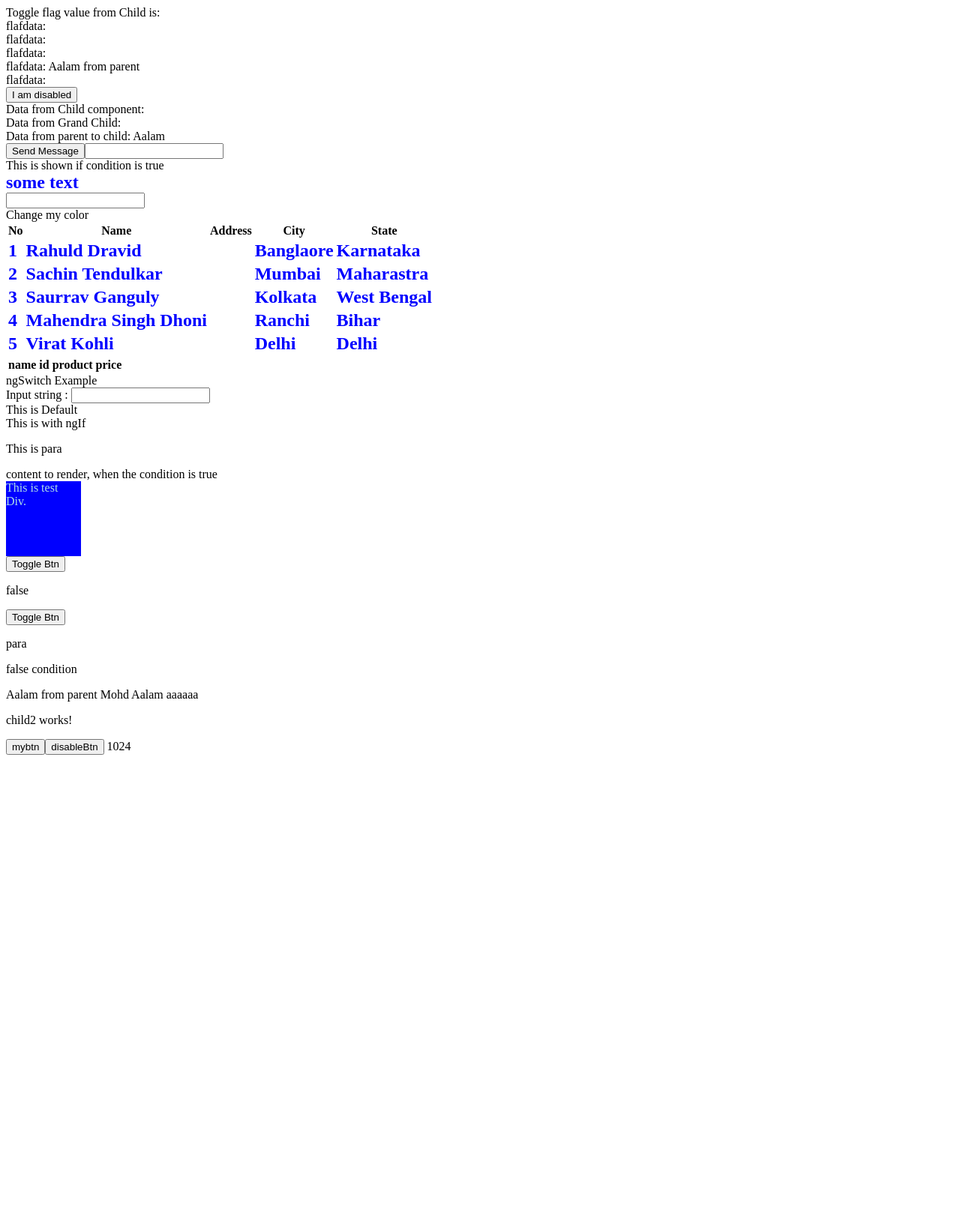
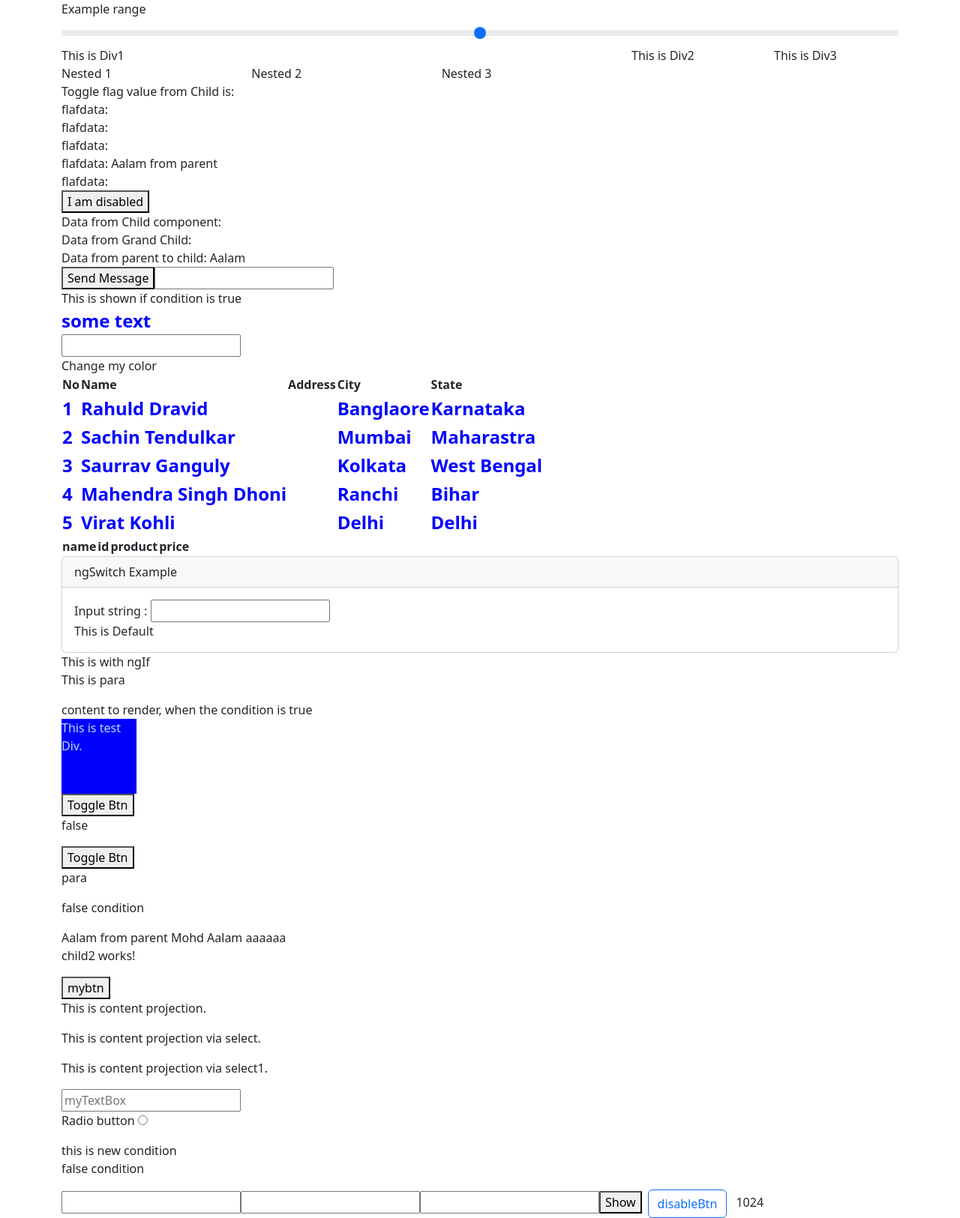
Before and after one commit to Mohdaalam1522/angular-ux, an Angular app: page / in a window 1280 px wide. Shown: the whole page at 75% size. Before the commit the page ends 1015 px from the top, so only its background shows below. Built offline with nearby package versions, Linux system fonts and the light colour scheme.

Commit message:
Ng-content

```diff
--- a/angular.json
+++ b/angular.json
@@ -25,9 +25,12 @@
               "src/assets"
             ],
             "styles": [
-              "src/styles.css"
+              "src/styles.css",
+              "./node_modules/bootstrap/dist/css/bootstrap.min.css"
             ],
-            "scripts": []
+            "scripts": [
+              "./node_modules/bootstrap/dist/js/bootstrap.bundle.min.js"
+            ]
           },
           "configurations": {
             "production": {
--- a/package.json
+++ b/package.json
@@ -18,6 +18,7 @@
     "@angular/platform-browser": "^16.1.0",
     "@angular/platform-browser-dynamic": "^16.1.0",
     "@angular/router": "^16.1.0",
+    "bootstrap": "^5.3.0",
     "rxjs": "~7.8.0",
     "tslib": "^2.3.0",
     "zone.js": "~0.13.0"
--- a/src/app/app.component.html
+++ b/src/app/app.component.html
@@ -1,4 +1,18 @@
 
+<div class="container">
+    <label for="customRange1" class="form-label">Example range</label>
+<input type="range" class="form-range" id="customRange1">
+<div class="row">
+    <div class="col-sm-6 col-md-8">This is Div1
+        <div class="row">
+            <div class="col-md-4">Nested 1</div>
+            <div class="col-md-4">Nested 2</div>
+            <div class="col-md-4">Nested 3</div>
+        </div>
+    </div>
+    <div class="col-sm-6 col-md-2">This is Div2</div>
+    <div class="col-sm-6 col-md-2">This is Div3</div>
+</div>
 <div>Toggle flag value from Child is: {{myToggleFlagFromChild}}</div>
 <div> flafdata: {{myToggleflagdata}}</div>
 <div> flafdata: {{myToggleflag}}</div>
@@ -10,5 +24,6 @@
 <div>Data from Child component: {{dataFromParent | json}}</div>
 <div>Data from Grand Child: {{myGrandChildData}}</div>
 <app-my-child [parent]="myName"[child]="childName" [mychild]="myParent" (myCustomersData)="myChildData($event)"  (myToggleFlag)="toggleData($event)" (mybuttonflag)="data($event)" (myText)="text($event)" (myCustomersName)="class($event)" (myChildParent) ="parentData($event)" (myChildOut)="datachild($event)" (dataFromGrandChild)="grandChildData($event)"></app-my-child>
-<button [disabled]="myGrandChildData"> disableBtn</button>
+<button [disabled]="myGrandChildData" class="btn btn-outline-primary mx-2"> disableBtn</button>
 {{ 2 | pipe:10 }}
+</div>
--- a/src/app/app.component.ts
+++ b/src/app/app.component.ts
@@ -25,6 +25,10 @@ export class AppComponent {
     this.dataFromParent = msg;
   }
 
+  constructor() {
+    console.log("AppComponent:Contructed");
+  }
+
   toggleData(toggleFlag: boolean) {
     this.myToggleFlagFromChild = toggleFlag
   }
@@ -49,5 +53,37 @@ export class AppComponent {
     this.myGrandChildData = msgFromGChild;
   }
 
+  ngOnChanges() {
+    console.log("AppComponent:ngOnChanges");
+  }
+
+  ngOnInit() {
+    console.log("AppComponent:ngOnInit");
+  }
+
+  ngDoCheck() {
+    console.log("AppComponent:DoCheck");
+  }
+
+  ngAfterContentInit() {
+    console.log("AppComponent:ngAfterContentInit");
+  }
+
+  ngAfterContentChecked() {
+    console.log("AppComponent:AfterContentChecked");
+  }
+
+  ngAfterViewInit() {
+    console.log("AppComponent:AfterViewInit");
+  }
+
+  ngAfterViewChecked() {
+    console.log("AppComponent:AfterViewChecked");
+  }
+
+  ngOnDestroy() {
+    console.log("AppComponent:ngOnDestroy");
+  }
+
 
 }
--- a/src/app/app.module.ts
+++ b/src/app/app.module.ts
@@ -7,14 +7,15 @@ import { FormsModule } from '@angular/forms';
 import { Child2Component } from './child2/child2.component';
 import { GrandchildComponent } from './grandchild/grandchild.component';
 import { PipePipe } from './pipe.pipe';
-
+import { FlyingHeroesPipe } from './flying-heroes.pipe';
 @NgModule({
   declarations: [
     AppComponent,
     MyChildComponent,
     Child2Component,
     GrandchildComponent,
-    PipePipe
+    PipePipe,
+    FlyingHeroesPipe
   ],
   imports: [
     BrowserModule, FormsModule
--- a/src/app/child2/child2.component.html
+++ b/src/app/child2/child2.component.html
@@ -1,2 +1,11 @@
 <p>child2 works!</p>
 <button (click)="myBtn()"> mybtn</button>
+<ng-content select="*"></ng-content>
+<!-- <ng-content select="input"></ng-content> -->
+<!-- <ng-content select ="p"></ng-content> -->
+<!-- <ng-content select ="div"></ng-content> -->
+<!-- <ng-content></ng-content> -->
+<input name="firstName" [(ngModel)]="firstName">
+<input name="midlleName" [(ngModel)]="middleName">
+<input name="lastName" [(ngModel)]="lastName">
+<button (click)="show()">Show</button>
--- a/src/app/child2/child2.component.ts
+++ b/src/app/child2/child2.component.ts
@@ -1,4 +1,5 @@
-import { Component, EventEmitter, Output } from '@angular/core';
+import { Component, EventEmitter, Output, QueryList, ViewChildren } from '@angular/core';
+import { NgModel } from '@angular/forms';
 
 @Component({
   selector: 'app-child2',
@@ -8,6 +9,10 @@ import { Component, EventEmitter, Output } from '@angular/core';
 export class Child2Component {
   @Output() myToggleBTN = new EventEmitter<string>();
   condition: boolean | undefined;
+  firstName: any;
+  middleName: any;
+  lastName: any;
+  @ViewChildren(NgModel) modelRefList: QueryList<NgModel> | undefined;
 
   myBtn() {
     this.condition = !this.condition;
@@ -15,5 +20,23 @@ export class Child2Component {
 
   }
 
+  ngAfterViewInit() {
+    if (this.modelRefList) {
+      this.modelRefList.changes
+        .subscribe(data => {
+          console.log(data)
+        }
+        )
+    }
+  }
+
+  show() {
+    if(this.modelRefList)
+    this.modelRefList.forEach(element => {
+      console.log(element)
+      //console.log(element.value)
+    });
+
+  }
 
 }
--- /dev/null
+++ b/src/app/flying-heroes.pipe.ts
@@ -0,0 +1,12 @@
+import { Pipe, PipeTransform } from '@angular/core';
+
+@Pipe({
+  name: 'flyingHeroes'
+})
+export class FlyingHeroesPipe implements PipeTransform {
+
+  transform(allHeroes: any) {
+        return null;
+  }
+
+}
--- a/src/app/my-child/my-child.component.html
+++ b/src/app/my-child/my-child.component.html
@@ -127,4 +127,16 @@
 {{parent}}
 {{child}}
 {{dataChild}}
-<app-child2 (myToggleBTN)="childParent($event)"></app-child2>
+<app-child2 (myToggleBTN)="childParent($event)">
+  <p>This is content projection.</p>
+  <p id="myContent">This is content projection via select.</p>
+  <p id="myContent1">This is content projection via select1.</p>
+  <input type="text" placeholder="myTextBox">
+  <p>Radio button
+    <input type="radio">
+  </p>
+  <div>
+    <div *ngIf="true">this is new condition</div>
+    <p [hidden]="false">false condition</p>
+  </div>
+</app-child2>
```
Also changed, not shown: src/app/my-child/my-child.component.ts (+2 -9 lines), 2 other files (tests, documents, lock files or other folders).
